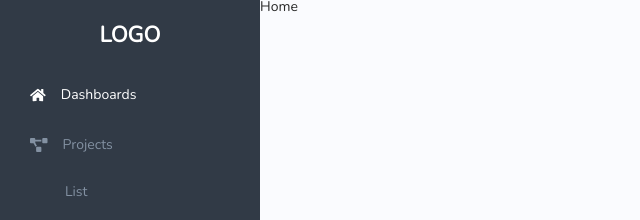
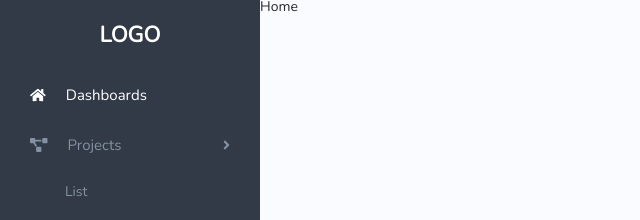
Before and after one commit to seung-juv/dashboard-react, a React (Create React App) app: page /#/ in a window 1280 px wide. Shown: the top 220 px of the page, without its empty margins (0-640 px from the left). Built offline with nearby package versions, Linux system fonts and the light colour scheme.

Commit message:
Styles GNB

```diff
--- a/package.json
+++ b/package.json
@@ -4,6 +4,7 @@
   "private": true,
   "dependencies": {
     "@fortawesome/fontawesome-svg-core": "^1.2.30",
+    "@fortawesome/free-regular-svg-icons": "^5.14.0",
     "@fortawesome/free-solid-svg-icons": "^5.14.0",
     "@fortawesome/react-fontawesome": "^0.1.11",
     "@testing-library/jest-dom": "^4.2.4",
--- a/src/components/App.js
+++ b/src/components/App.js
@@ -5,6 +5,8 @@ import styled, { ThemeProvider } from "styled-components";
 import Theme from "../styles/Theme";
 import GlobalStyles from "../styles/GlobalStyles";
 import GlobalNavigationBar from "./GlobalNavigationBar";
+import Details from "../routes/Projects/Details";
+import List from "../routes/Projects/List";
 
 const Wrapper = styled.div`
   min-width: 100vw;
@@ -24,6 +26,8 @@ const App = () => {
           <GlobalNavigationBar />
           <Container>
             <Route path="/" exact component={Home} />
+            <Route path="/projects/details" component={Details} />
+            <Route path="/projects/list" component={List} />
           </Container>
         </Wrapper>
       </Router>
--- a/src/components/GlobalNavigationBar.js
+++ b/src/components/GlobalNavigationBar.js
@@ -37,10 +37,10 @@ export default () => {
         <Link to="/">LOGO</Link>
       </Logo>
       <MenuContainer>
-        <GlobalNavigationButton ItemProps={{ name: "Dashboards", url: "/", icon: faHome }} />
+        <GlobalNavigationButton itemProps={{ name: "Dashboards", url: "/", icon: faHome }} />
         <GlobalNavigationButton
-          ItemProps={{ name: "Projects", icon: faProjectDiagram }}
-          SubItemProps={[
+          itemProps={{ name: "Projects", icon: faProjectDiagram }}
+          subItemProps={[
             {
               name: "List",
               url: "/projects/list"
--- a/src/components/GlobalNavigationButton.js
+++ b/src/components/GlobalNavigationButton.js
@@ -1,20 +1,22 @@
-import React from "react";
+import React, { useState, useRef } from "react";
 import styled from "styled-components";
 import { Link, useLocation } from "react-router-dom";
 import { FontAwesomeIcon } from "@fortawesome/react-fontawesome";
+import { faAngleRight } from "@fortawesome/free-solid-svg-icons";
 
 const EFontAwesomeIcon = styled(FontAwesomeIcon)`
   width: 20px;
   height: 20px;
-  margin-right: 15px;
-  transition: .25s color ease;
+  transition: .25s all ease;
+  &.menu-active-angle {
+    transform: rotate(90deg);
+  }
 `;
 
 const ItemContainer = styled.div`
   display: flex;
   width: 100%;
   flex-flow: column nowrap;
-
   a {
     display: flex;
     align-items: center;
@@ -41,7 +43,12 @@ const ItemContainer = styled.div`
 
 const Item = styled(Link)`padding: 15px 30px;`;
 
-const ItemText = styled.span`transition: .25s color ease;`;
+const ItemText = styled.span`
+  transition: .25s color ease;
+  flex: 1;
+  margin-left: 20px;
+  font-size: 15px;
+`;
 
 const SubItemContainer = styled.div``;
 
@@ -49,20 +56,37 @@ const SubItem = styled(Link)`padding: 15px 30px 16px 65px;`;
 
 const SubItemText = styled.span`transition: .25s color ease;`;
 
-const GlobalNavigationButton = ({ ItemProps: { name, icon, url }, SubItemProps }) => {
+const GlobalNavigationButton = ({ itemProps: { name, icon, url }, subItemProps }) => {
+  const subItemEl = useRef(null);
+  const [toggleMenu, setToggleMenu] = useState(false);
+  const handleSlideToggle = () => {
+    const { current } = subItemEl;
+    // TODO cureent slide toggle
+  };
   const { pathname } = useLocation();
+  const onClick = e => {
+    e.preventDefault();
+    setToggleMenu(!toggleMenu);
+    handleSlideToggle();
+  };
   return (
     <ItemContainer>
-      <Item to={url ? url : ""} className={url !== undefined && pathname === url ? "active" : null}>
+      <Item
+        to={url ? url : ""}
+        className={url !== undefined && pathname === url ? "active" : null}
+        onClick={subItemProps && onClick}
+      >
         <EFontAwesomeIcon icon={icon} />
         <ItemText>
           {name}
         </ItemText>
+        {subItemProps &&
+          <EFontAwesomeIcon icon={faAngleRight} className={toggleMenu && "menu-active-angle"} />}
       </Item>
 
-      {SubItemProps &&
-        <SubItemContainer>
-          {SubItemProps.map((item, idx) =>
+      {subItemProps &&
+        <SubItemContainer ref={subItemEl}>
+          {subItemProps.map((item, idx) =>
             <SubItem
               to={item.url}
               key={idx}
--- /dev/null
+++ b/src/routes/Projects/Details.js
@@ -0,0 +1,7 @@
+import React from "react";
+
+const Details = () => {
+  return <div>Details</div>;
+};
+
+export default Details;
--- /dev/null
+++ b/src/routes/Projects/List.js
@@ -0,0 +1,7 @@
+import React from "react";
+
+const List = () => {
+  return <div>List</div>;
+};
+
+export default List;
```
Also changed, not shown: 1 other file (tests, documents, lock files or other folders).
